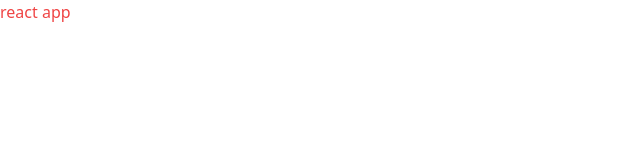
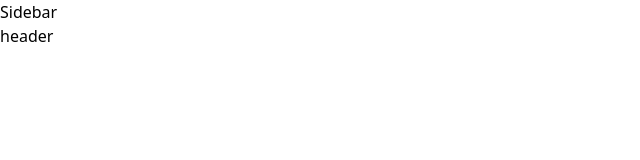
Before and after one commit to oladips772/the-next-economy, a React (Create React App) app: page / in a window 1280 px wide. Shown: the top 160 px of the page, without its empty margins (0-640 px from the left). Built offline with nearby package versions, Linux system fonts and the light colour scheme.

Commit message:
added firebase file

```diff
--- a/src/App.js
+++ b/src/App.js
@@ -1,9 +1,16 @@
-import './App.css';
+/** @format */
+import "./App.css";
+import { BrowserRouter, Route, Routes } from "react-router-dom";
+import HomeScreen from "./screens/HomeScreen";
 
 function App() {
   return (
     <div className="App">
-     <h1 className="text-red-500">react app</h1>
+      <BrowserRouter>
+        <Routes>
+          <Route path="/" exact element={<HomeScreen />} />
+        </Routes>
+      </BrowserRouter>
     </div>
   );
 }
--- /dev/null
+++ b/src/components/HomeHeader.js
@@ -0,0 +1,11 @@
+import React from 'react'
+
+function HomeHeader() {
+  return (
+      <div>
+          header
+    </div>
+  )
+}
+
+export default HomeHeader
--- /dev/null
+++ b/src/components/Sidebar.js
@@ -0,0 +1,9 @@
+import React from 'react'
+
+function Sidebar() {
+  return (
+    <div>Sidebar</div>
+  )
+}
+
+export default Sidebar
--- a/src/firebase.js
+++ b/src/firebase.js
@@ -0,0 +1,21 @@
+/** @format */
+import { getApps, initializeApp ,getApp} from "firebase/app";
+import { getAuth, } from "firebase/auth";
+import { getFirestore } from "firebase/firestore";
+import {getStorage} from "firebase/storage";
+
+const firebaseConfig = {
+  apiKey: "AIzaSyBKlQ_Zlz3-tMfmVzK4hXZCim0VvYuw05k",
+  authDomain: "next-economy.firebaseapp.com",
+  projectId: "next-economy",
+  storageBucket: "next-economy.appspot.com",
+  messagingSenderId: "814894731715",
+  appId: "1:814894731715:web:5b2c6d64fc9c3decd9ad76",
+};
+
+const app = getApps.length ? getApp() : initializeApp(firebaseConfig);
+const auth = getAuth();
+const db = getFirestore();
+const storage = getStorage();
+
+export { auth, db, storage, app};
--- /dev/null
+++ b/src/screens/HomeScreen.js
@@ -0,0 +1,16 @@
+import React from 'react'
+import Sidebar from '../components/Sidebar';
+import HomeHeader from '../components/HomeHeader';
+
+function HomeScreen() {
+  return (
+      <div>
+          <div className="">
+              <Sidebar />
+              <HomeHeader />
+          </div>
+    </div>
+  )
+}
+
+export default HomeScreen;
```
